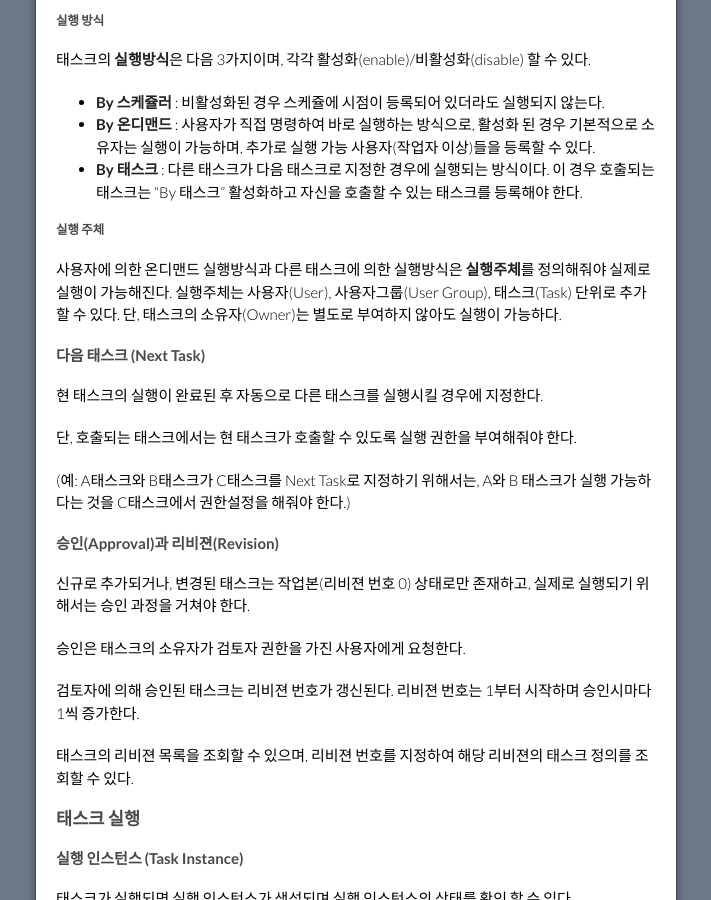
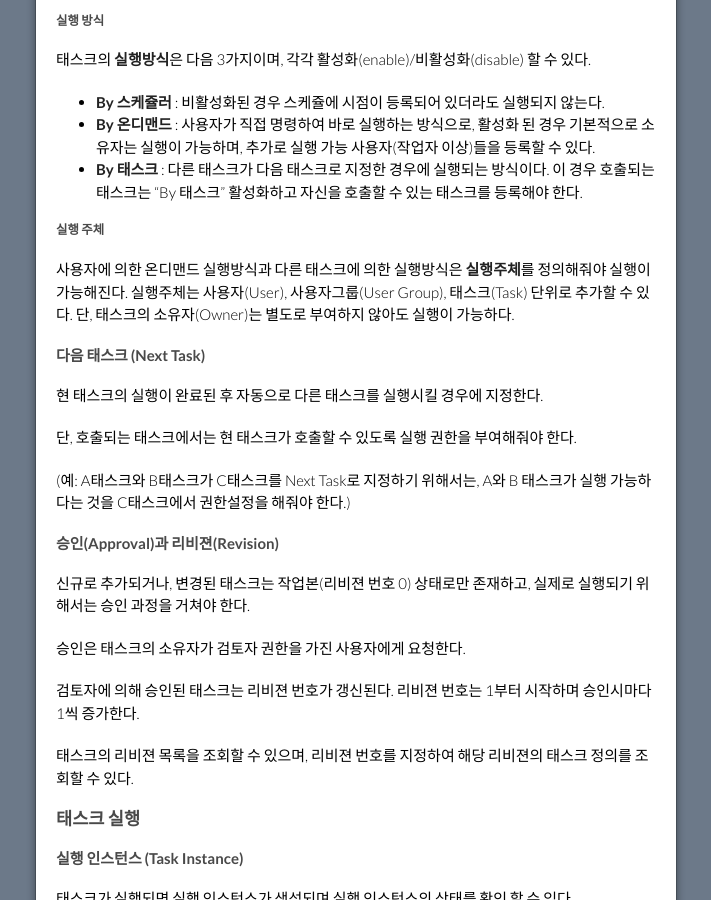
Before and after one commit to opmate/opmate.github.io, a Jekyll site: the page built from document/Overview.md, in a window 1280 px wide and 900 px high, scrolled down 3528 px. Shown: the whole window, without its empty margins (284-995 px from the left). Built offline with Jekyll 4.4.1, drawn with Linux system fonts in a browser that asks for light colours; our own code applies the rules of GitHub Pages for plain Markdown files; a script that is not in the unit is left out; the repository's description, which GitHub fills in, is left out.

Commit message:
Update Overview.md

```diff
--- a/document/Overview.md
+++ b/document/Overview.md
@@ -143,7 +143,7 @@ title: Overview
 
 ##### 실행 주체
 
-사용자에 의한 온디맨드 실행방식과 다른 태스크에 의한 실행방식은 **실행주체**를 정의해줘야 실제로 실행이 가능해진다.
+사용자에 의한 온디맨드 실행방식과 다른 태스크에 의한 실행방식은 **실행주체**를 정의해줘야 실행이 가능해진다.
 실행주체는 사용자(User), 사용자그룹(User Group), 태스크(Task) 단위로 추가할 수 있다.
 단, 태스크의 소유자(Owner)는 별도로 부여하지 않아도 실행이 가능하다.
 
```
